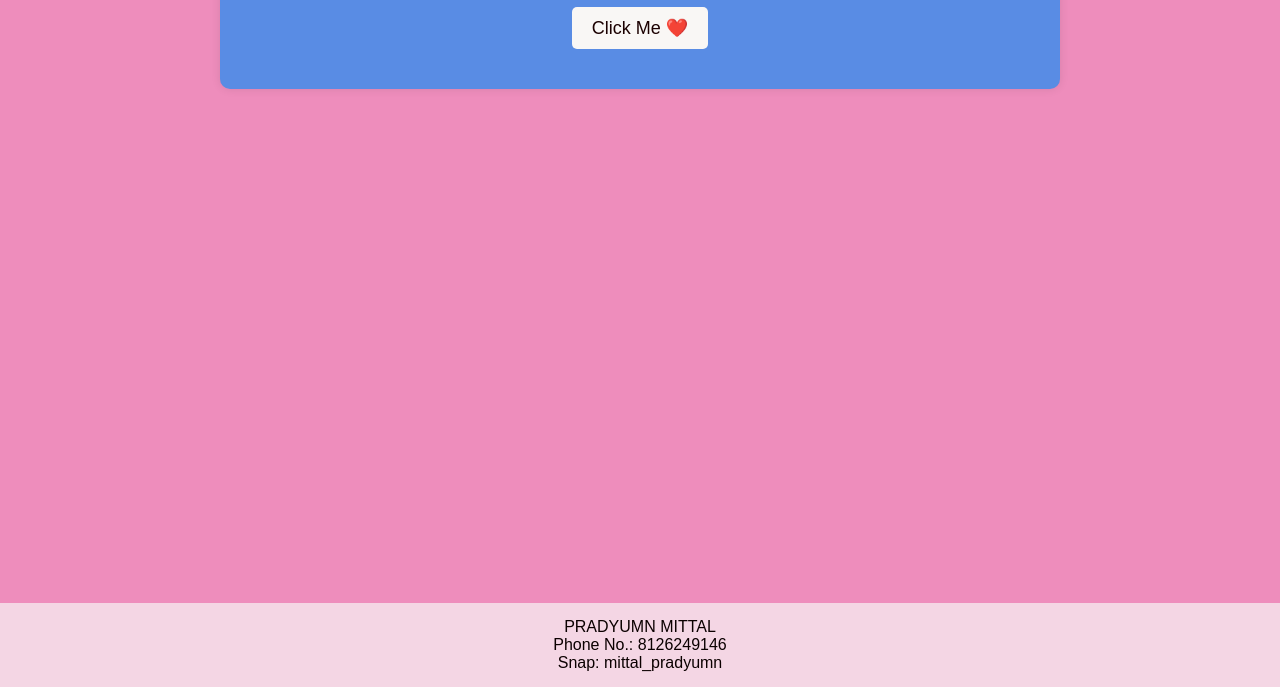
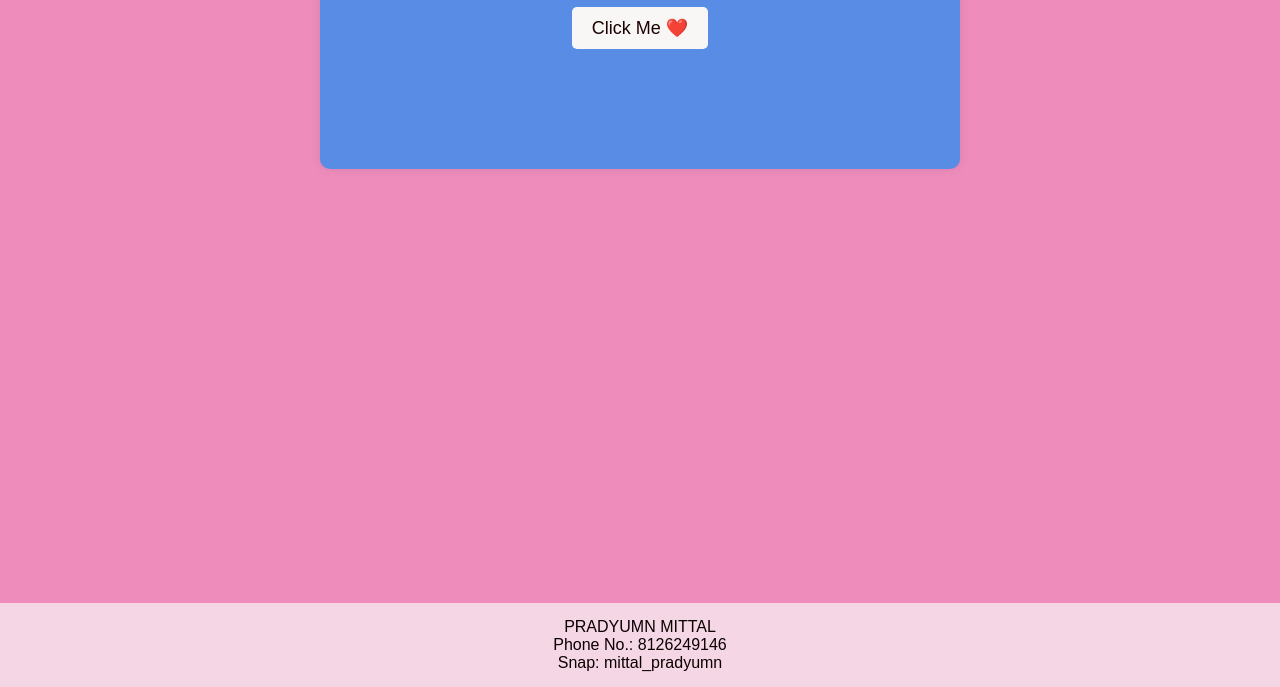
Before and after one commit to prad150801/PVPAPNPIP, a plain HTML site: page index.html in a window 1280 px wide. Shown: the part 113-800 px from the top of the page. Drawn offline with Linux system fonts and the light colour scheme.

Commit message:
Update index.html

```diff
--- a/index.html
+++ b/index.html
@@ -12,12 +12,13 @@
       background-color: #ee8dbc;
     }
     .container {
-        max-width: 800px;
+      max-width: 600px;
       margin: 20px auto;
       padding: 20px;
       background-color: #598ce4;
       border-radius: 10px;
       box-shadow: 0 0 10px rgba(0, 0, 0, 0.1);
+      padding-bottom: 100px;
     }
     h1, h2 {
       text-align: center;
```
